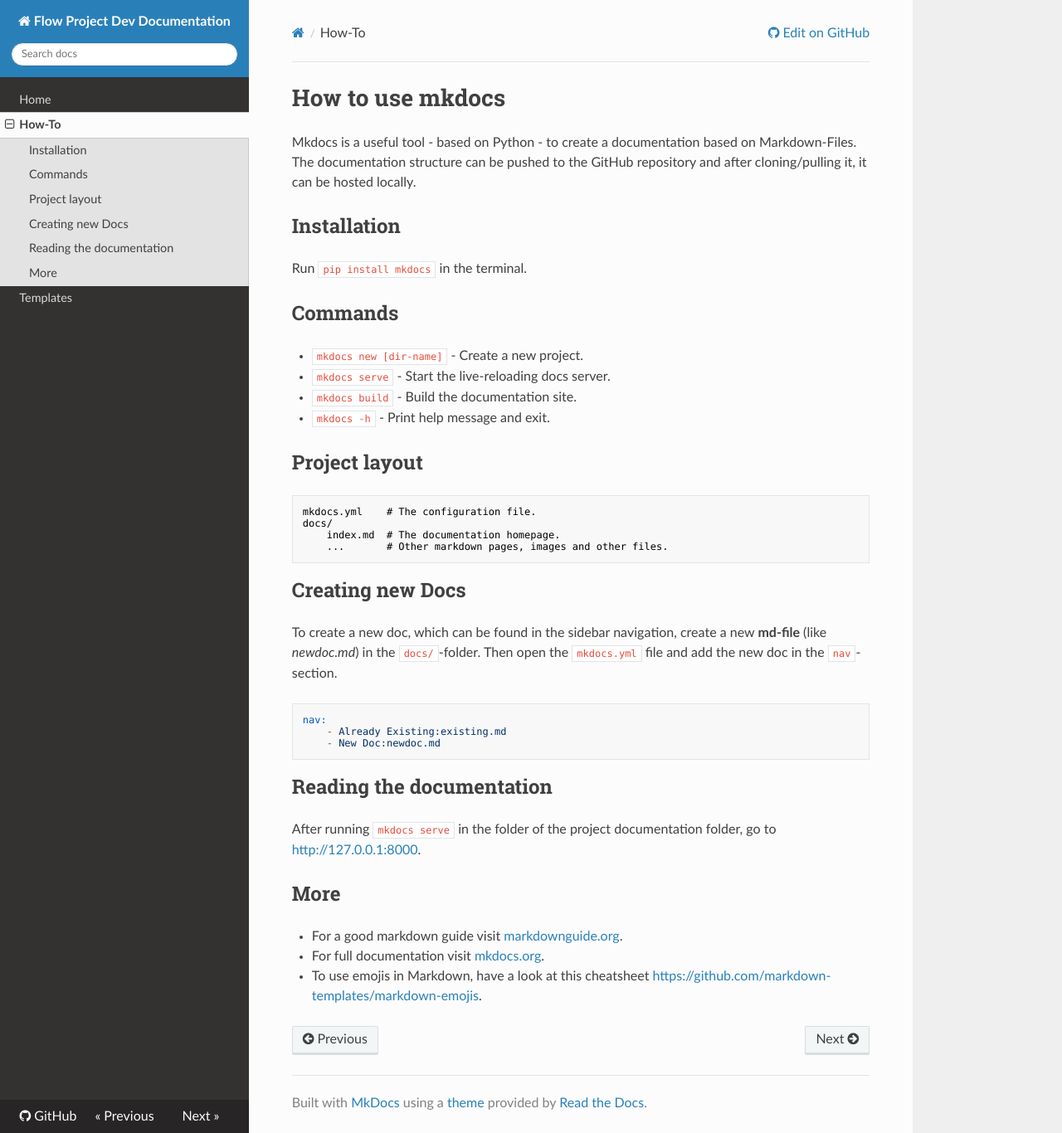
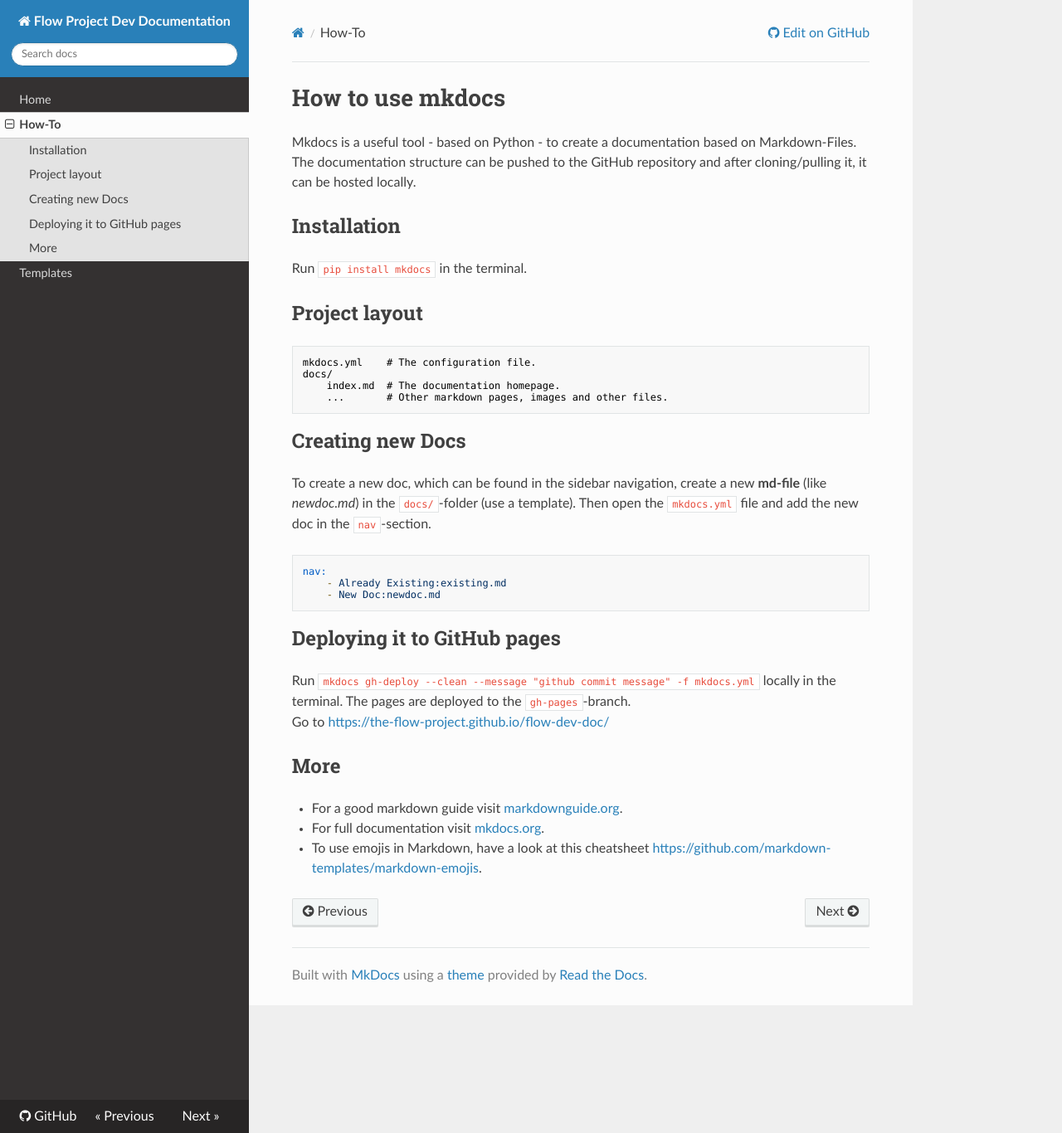
Before and after one commit to The-Flow-Project/flow-dev-doc, an MkDocs documentation site: the page built from docs/howto.md, in a window 1280 px wide and 1366 px high. Shown: the whole window at 83% size. Built offline with MkDocs 1.6.1, drawn with Linux system fonts in a browser that asks for light colours; nearby versions of some CDN libraries.

Commit message:
new howto

````diff
--- a/docs/howto.md
+++ b/docs/howto.md
@@ -6,13 +6,6 @@
 ## Installation
 
 Run `pip install mkdocs` in the terminal.
-
-## Commands
-
-* `mkdocs new [dir-name]` - Create a new project.
-* `mkdocs serve` - Start the live-reloading docs server.
-* `mkdocs build` - Build the documentation site.
-* `mkdocs -h` - Print help message and exit.
 
 ## Project layout
 
@@ -25,7 +18,7 @@
 
 ## Creating new Docs
 
-To create a new doc, which can be found in the sidebar navigation, create a new **md-file** (like *newdoc.md*) in the `docs/`-folder.
+To create a new doc, which can be found in the sidebar navigation, create a new **md-file** (like *newdoc.md*) in the `docs/`-folder (use a template).
 Then open the `mkdocs.yml` file and add the new doc in the `nav`-section.
 
 ```yaml
@@ -34,9 +27,10 @@
     - New Doc:newdoc.md
 ```
 
-## Reading the documentation
+## Deploying it to GitHub pages
 
-After running `mkdocs serve` in the folder of the project documentation folder, go to <http://127.0.0.1:8000>.
+Run `mkdocs gh-deploy --clean --message "github commit message" -f mkdocs.yml` locally in the terminal. The pages are deployed to the `gh-pages`-branch.
+Go to <https://the-flow-project.github.io/flow-dev-doc/>
 
 ## More
 
````
